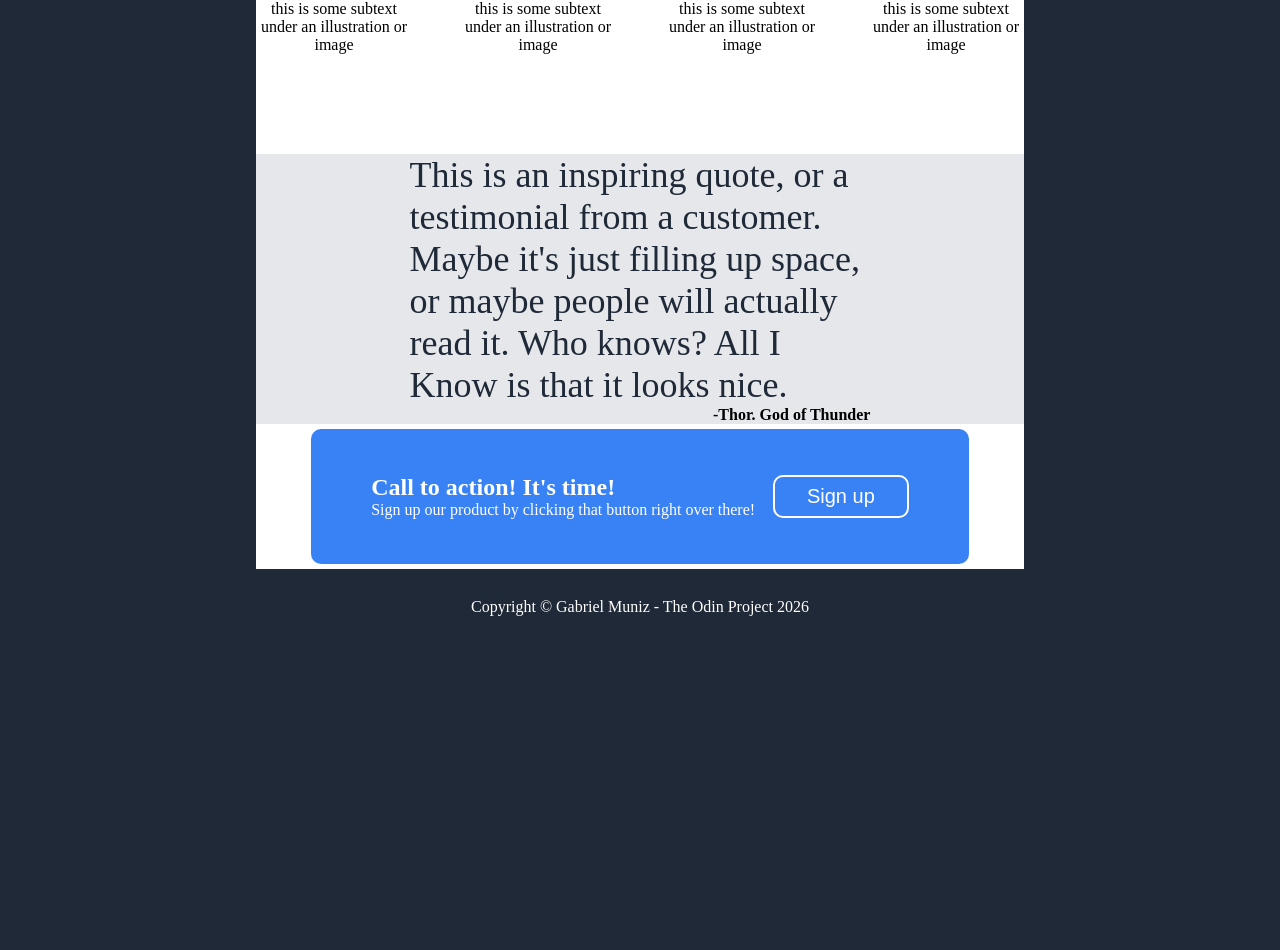
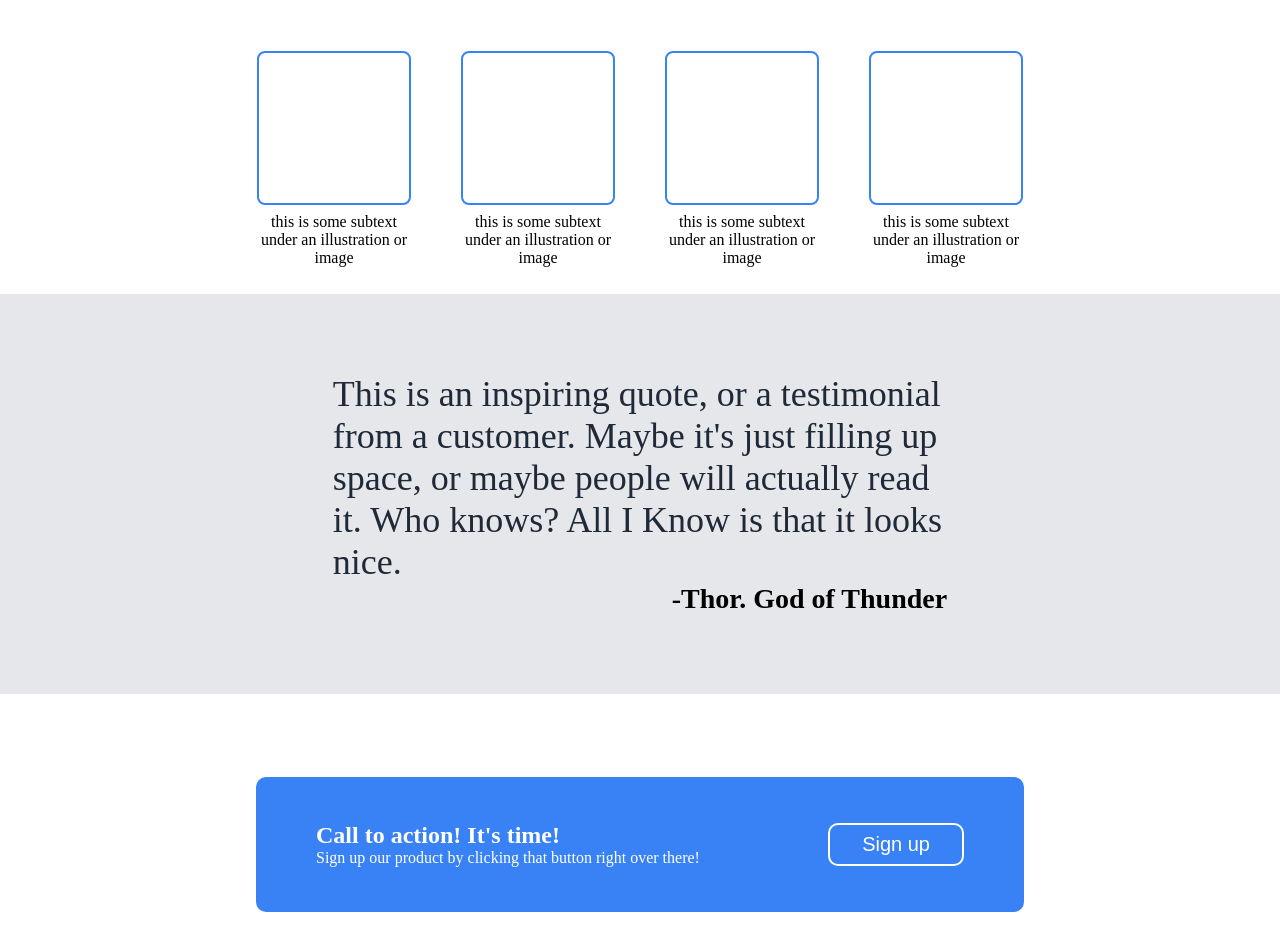
Before and after one commit to Gabriel-Muniz/landing-page, a plain HTML site: page index.html in a window 1280 px wide. Shown: the part 556-1506 px from the top of the page. Before the commit the page ends 1200 px from the top, so only its background shows below. Drawn offline with Linux system fonts and the light colour scheme.

Commit message:
Style elements height
Further improve layout when zooming out on page

```diff
--- a/style.css
+++ b/style.css
@@ -1,10 +1,19 @@
+html {
+    height: 100%;
+}
+
 body {
-    width: 60%;
-    height: 150vh;
+    /* width: 60%; */
+    height: 100%;
     margin: 0 auto;
     background-color: #1f2937;
     display: flex;
     flex-direction: column;
+    flex-grow: 1;
+}
+
+body>* {
+    padding: 0 20%;
 }
 
 .header {
@@ -12,6 +21,7 @@ body {
     justify-content: space-between;
     align-items: center;
     color: white;
+    flex: 0 0 50px;
 }
 
 ul {
@@ -25,8 +35,8 @@ ul {
     display: flex;
     justify-content: space-between;
     align-items: center;
-
-    flex: 1;
+    gap: 16px;
+    flex: 1.3 0 400px;
 }
 
 .hero-section .left-section {
@@ -74,8 +84,8 @@ ul {
     display: flex;
     flex-direction: column;
     background-color: white;
-    flex: 1;
-    padding-bottom: 100px;
+    justify-content: space-evenly;
+    flex: 1.2 0 400px;
 }
 
 .information-header {
@@ -110,7 +120,7 @@ ul {
     justify-content: center;
     align-items: center;
     background-color: #e5e7eb;
-    flex: 1;
+    flex: 1.1 0 400px;
 }
 
 .quote-section>.container {
@@ -118,7 +128,7 @@ ul {
     flex-direction: column;
     justify-content: center;
     align-items: center;
-    width: 60%;
+    width: 80%;
 }
 
 .quote {
@@ -129,6 +139,7 @@ ul {
 
 .quote-author {
     margin-left: auto;
+    font-size: 28px;
     font-weight: 900;
 }
 
@@ -137,12 +148,12 @@ ul {
     justify-content: center;
     align-items: center;
     background-color: white;
-    flex: 1;
+    flex: 1 0 300px;
 }
 
 .sign-modal {
     display: flex;
-    width: 70%;
+    width: 100%;
     height: 75px;
     padding: 30px 60px;
     background-color: #3882f6;
@@ -170,6 +181,7 @@ ul {
     display: flex;
     justify-content: center;
     align-items: center;
-    height: 75px;
     color: white;
+
+    flex: 0 0 75px;
 }
```
